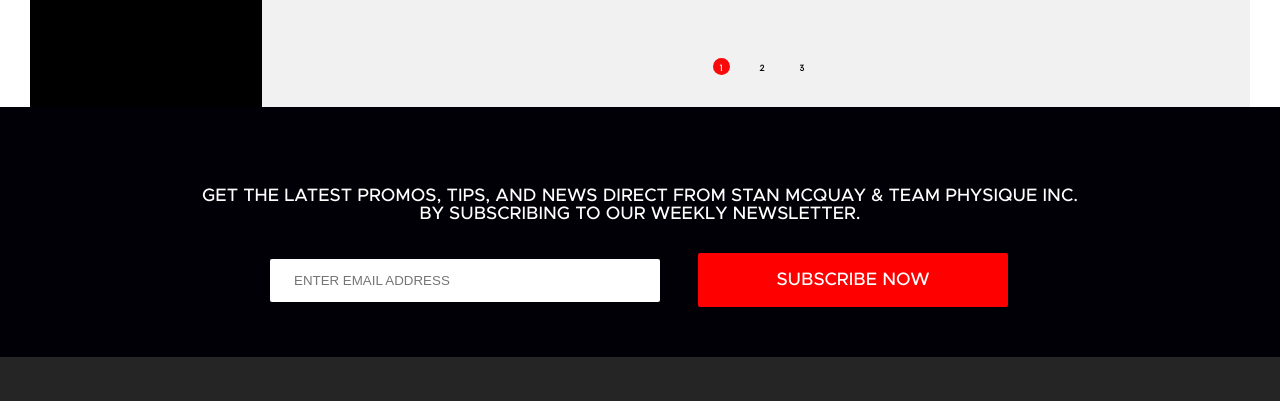
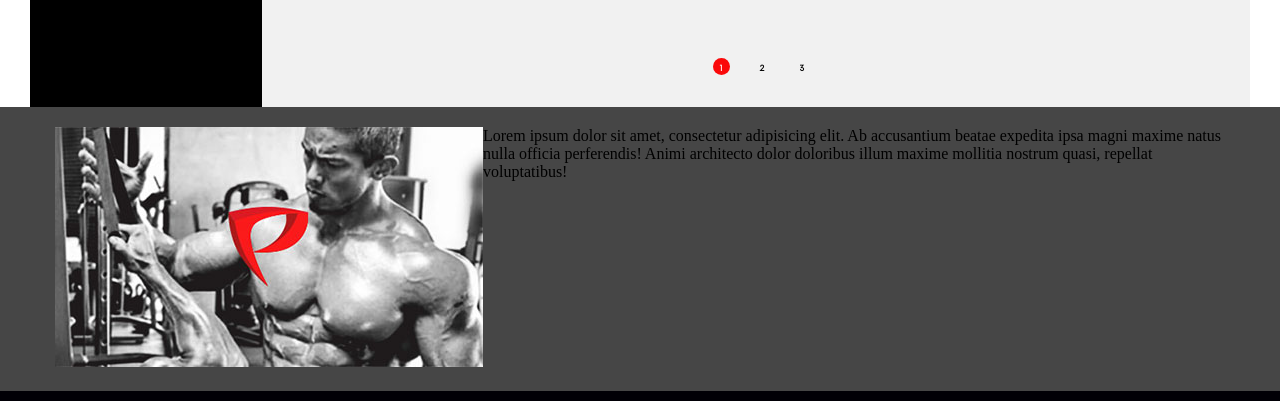
Before and after one commit to sevzhe/Physique, a plain HTML site: page index.html in a window 1280 px wide. Shown: the part 1979-2380 px from the top of the page. Drawn offline with Linux system fonts and the light colour scheme.

Commit message:
creat new section

```diff
--- a/css/style.css
+++ b/css/style.css
@@ -623,6 +623,12 @@ header div.soc a:nth-child(4) i {
     color: white;
 }
 
+
+.contacts {
+    background-color: #464646;
+    padding: 20px 15px ;
+}
+
 footer {
     background-color: #010006;
     padding: 80px 0 64px;
--- a/index.html
+++ b/index.html
@@ -361,6 +361,22 @@
     </div>
 </section>
 
+
+
+<section class="contacts">
+    <div class="container d-flex" >
+        <div>
+            <img src="images/foto6_03.jpg" alt="foto">
+        </div>
+
+        <div>
+            <p>Lorem ipsum dolor sit amet, consectetur adipisicing elit. Ab accusantium beatae expedita ipsa magni maxime natus nulla officia perferendis! Animi architecto dolor doloribus illum maxime mollitia nostrum quasi, repellat voluptatibus!</p>
+        </div>
+    </div>
+
+
+</section>
+
 <footer>
     <section class="container">
         <p>Get the latest promos, tips, and news direct from Stan McQuay & Team Physique Inc.
```
